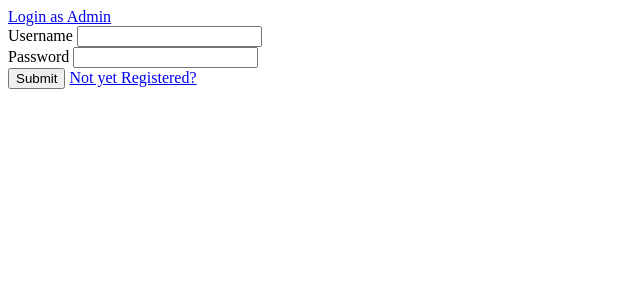
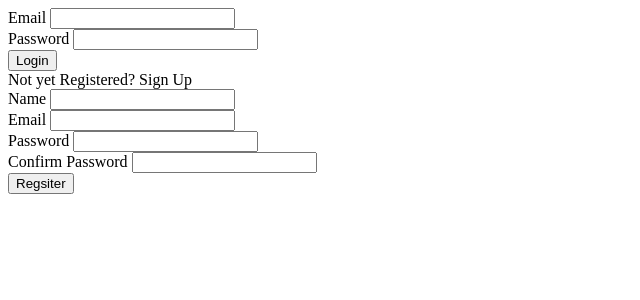
Before and after one commit to bienjerico/php-socialmedia-project, a PHP site: page / in a window 1280 px wide. Shown: the top 300 px of the page, without its empty margins (0-640 px from the left). Run offline with PHP 8.4, Linux system fonts and the light colour scheme.

Commit message:
new updates

```diff
--- a/index.php
+++ b/index.php
@@ -13,33 +13,30 @@ include 'config/db.php';
 
 
 /* user click the submit button */
-if(isset($_POST['submit-btn'])){
+if(isset($_POST['submit-login-btn'])){
 
 	/* get the values */
-	$username = $_POST['username'];
-	$password = $_POST['password'];
-	$user 	  = $_POST['user'];
-
-	$is_admin = 0;
-	if($user=='admin'){
-		$is_admin = 1;
-	}
-
-
-
+	$emailaddress = $_POST['l-emailaddress'];
+	$password = $_POST['l-password'];
 
 	/* query select if username with password is existing */
-	$query_cnt 	= "SELECT count(*) as cnt FROM users WHERE username = '$username' and password=md5('$password') and is_admin='$is_admin' LIMIT 1";
+	$query_cnt 	= "SELECT count(*) as cnt,name,is_admin,id FROM users WHERE emailaddress = '$emailaddress' and password=md5('$password') LIMIT 1";
 	$result_cnt = mysqli_query($db,$query_cnt);
-	$row_cnt	= mysqli_fetch_assoc($result_cnt);
-	$cnt 		= $row_cnt['cnt'];
+	$row_cnt    = mysqli_fetch_assoc($result_cnt);
+	$cnt        = $row_cnt['cnt'];
+	$name       = $row_cnt['name'];
+	$is_admin   = $row_cnt['is_admin'];
+	$user_id   = $row_cnt['id'];
 
 
 	/* if zero, proceed to saving*/
 	if($cnt>0){
 
 
-		$_SESSION['username'] = $username;
+		$_SESSION['user_id'] = $user_id;
+		$_SESSION['name'] = $name;
+		$_SESSION['emailaddress'] = $emailaddress;
+		$_SESSION['is_admin'] = $is_admin;
 		$_SESSION['logged_in'] = 1;
 
 
@@ -52,7 +49,7 @@ if(isset($_POST['submit-btn'])){
 	}else{
 
 		/* insert the message in session */
-		$_SESSION['message'] = "Please enter valid  username and password!";
+		$_SESSION['message'] = "To Login, Please enter valid  username and password!";
 
 		/* redirect to register.php */
 		header('location: index.php');
@@ -68,6 +65,72 @@ if(isset($_POST['submit-btn'])){
 
 
 
+/* user click the submit register button */
+if(isset($_POST['submit-register-btn'])){
+
+	/* get the values */
+	$name = $_POST['r-name'];
+	$emailaddress = $_POST['r-emailaddress'];
+	$password = $_POST['r-password'];
+	$con_password = $_POST['r-con_password'];
+
+
+	/* query select if username is existing */
+	$query_cnt 	= "SELECT count(*) as cnt FROM users WHERE emailaddress = '$emailaddress' LIMIT 1";
+	$result_cnt = mysqli_query($db,$query_cnt);
+	$row_cnt	= mysqli_fetch_assoc($result_cnt);
+	$cnt 		= $row_cnt['cnt'];
+
+
+	/* if zero, proceed to saving*/
+	if($cnt==0){
+
+
+
+		/* emailaddress, password and confirm passsowrd must not be empty and password must be equal to confirm password*/
+		if(!empty($name) && !empty($emailaddress) && !empty($password) && !empty($con_password) && ($password==$con_password)){
+
+			/* query insert to users table only emailaddress and password*/
+			$query = "INSERT INTO users (`name`,`emailaddress`,`password`,`created_at`,`updated_at`) VALUES ('$name','$emailaddress',MD5('$password'),now(),now())";
+			mysqli_query($db,$query);
+
+			/* insert the message in session */
+			$_SESSION['message'] = "Successfully Signed Up!";
+
+			/* redirect to index.php */
+			header('location: index.php');
+			exit();
+
+
+		}else{
+
+			/* insert the message in session */
+			$_SESSION['message'] = "To Sign Up, Please enter the valid data!";
+
+			/* redirect to index.php */
+			header('location: index.php');
+			exit();
+
+		}
+
+
+	}else{
+
+		/* insert the message in session */
+		$_SESSION['message'] = "Email Adress is already existing!";
+
+		/* redirect to register.php */
+		header('location: index.php');
+		exit();
+
+	}
+
+
+
+}
+
+
+
 ?>
 
 <!DOCTYPE html>
@@ -76,14 +139,6 @@ if(isset($_POST['submit-btn'])){
 	<title>Login</title>
 </head>
 <body>
-
-
-<?php if(isset($_GET['user']) && $_GET['user']=='admin'){ ?>
-<a href="index.php">Login as Guest</a>
-<?php }else{ ?>
-<a href="index.php?user=admin">Login as Admin</a>
-<?php } ?>
-<br/>
 
 	<?php
 
@@ -95,15 +150,33 @@ if(isset($_POST['submit-btn'])){
 
 	<form method="post" action="index.php">
 
-		<label>Username</label>
-		<input type="text" id="username" name="username" value=""/>
+		<label>Email</label>
+		<input type="text" id="l-emailaddress" name="l-emailaddress" value=""/>
 		<br/>
 		<label>Password</label>
-		<input type="text" id="password" name="password" value=""/>
+		<input type="text" id="l-password" name="l-password" value=""/>
 		<br/>
-		<input type="hidden" id="user"  name="user" value="<?php echo isset($_GET['user']) ? 'admin' :  ''; ?>"/>
-		<input type="submit" id="submit-btn" name="submit-btn" value="Submit"/>
-		<a href="register.php">Not yet Registered?</a>
+
+		<input type="submit" id="submit-login-btn" name="submit-login-btn" value="Login"/>
+
+                <br/>
+                Not yet Registered? Sign Up
+                <br/>
+
+                <label>Name</label>
+		<input type="text" id="r-name" name="r-name" value=""/>
+		<br/>
+		<label>Email</label>
+		<input type="text" id="r-emailaddress" name="r-emailaddress" value=""/>
+                <br/>
+                <label>Password</label>
+		<input type="password" id="r-password" name="r-password" value=""/>
+		<br/>
+		<label>Confirm Password</label>
+		<input type="password" id="r-con_password" name="r-con_password" value=""/>
+		<br/>
+		<input type="submit" id="submit-register-btn" name="submit-register-btn" value="Regsiter"/>
+
 
 	</form>
 </body>
@@ -113,4 +186,5 @@ if(isset($_POST['submit-btn'])){
 <?php
 /* remove the session message data */
 unset($_SESSION['message']);
+
 ?>
```
Also changed, not shown: home.php (+4 -4 lines), nbproject/project.xml (added, +9 -0 lines), profile.php (+5 -14 lines), profileedit.php (+15 -25 lines), search.php (added, +39 -0 lines), searchadd.php (added, +38 -0 lines), 2 other files.
